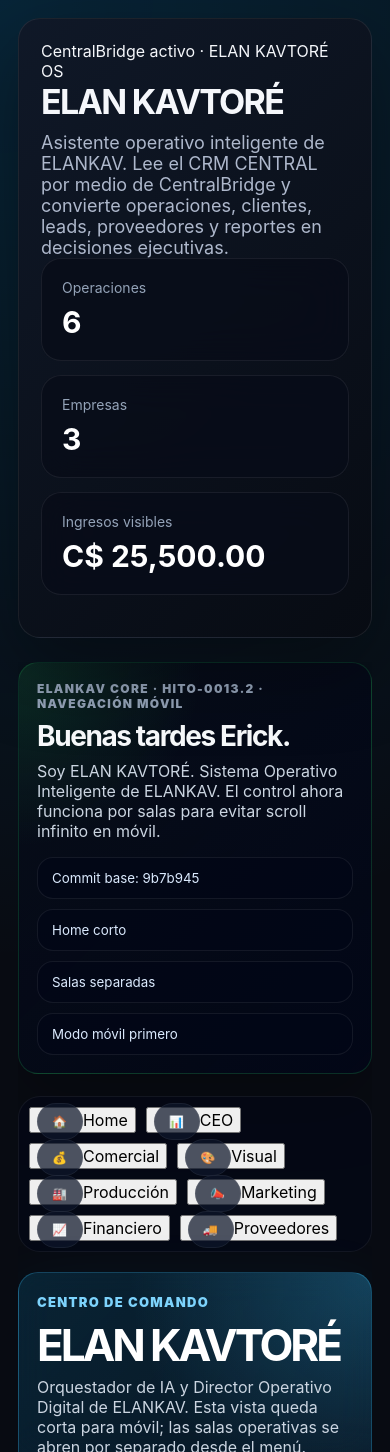
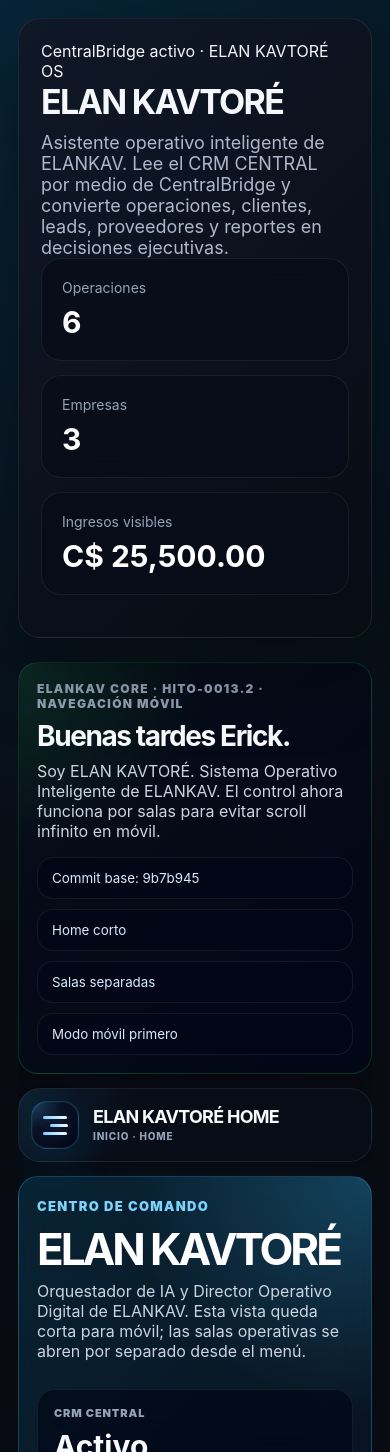
Before and after one commit to elansuministros-oss/elankav-core, a React (Vite) app: page / in a window 390 px wide. Shown: the top 1452 px of the page. Built offline with nearby package versions, Linux system fonts and the light colour scheme.

Commit message:
HITO-0013.3 SIDEBAR MOVIL KAVTORE

```diff
--- a/src/App.css
+++ b/src/App.css
@@ -1218,3 +1218,255 @@ tr:hover td {
     text-align: center;
   }
 }
+
+
+/* =========================================================
+   HITO-0013.3 — ELAN KAVTORÉ SIDEBAR MÓVIL
+   Menú plegable con símbolo ELAN como acceso principal
+   ========================================================= */
+
+.kavtore-app-header {
+  display: flex;
+  align-items: center;
+  gap: 14px;
+  margin-bottom: 20px;
+  padding: 14px;
+  border-radius: 22px;
+  background:
+    radial-gradient(circle at top left, rgba(56, 189, 248, 0.12), transparent 34%),
+    rgba(8, 13, 25, 0.78);
+  border: 1px solid rgba(255, 255, 255, 0.08);
+  backdrop-filter: blur(18px);
+}
+
+.kavtore-logo-menu {
+  position: relative;
+  display: grid;
+  place-items: center;
+  width: 52px;
+  min-width: 52px;
+  height: 52px;
+  padding: 0;
+  border-radius: 18px;
+  border: 1px solid rgba(56, 189, 248, 0.28);
+  background:
+    radial-gradient(circle at top left, rgba(56, 189, 248, 0.26), transparent 42%),
+    linear-gradient(135deg, rgba(15, 23, 42, 0.96), rgba(2, 6, 23, 0.96));
+  box-shadow:
+    0 18px 45px rgba(14, 165, 233, 0.12),
+    inset 0 0 0 1px rgba(255, 255, 255, 0.04);
+}
+
+.kavtore-logo-menu:hover {
+  border-color: rgba(125, 211, 252, 0.62);
+  transform: translateY(-1px);
+}
+
+.kavtore-logo-lines {
+  display: grid;
+  gap: 5px;
+  width: 25px;
+}
+
+.kavtore-logo-lines i {
+  display: block;
+  height: 3px;
+  border-radius: 999px;
+  background: linear-gradient(90deg, #7dd3fc, #f8fafc);
+  box-shadow: 0 0 16px rgba(125, 211, 252, 0.26);
+}
+
+.kavtore-logo-lines i:nth-child(1) {
+  width: 24px;
+}
+
+.kavtore-logo-lines i:nth-child(2) {
+  width: 18px;
+  margin-left: 7px;
+}
+
+.kavtore-logo-lines i:nth-child(3) {
+  width: 24px;
+}
+
+.kavtore-app-title {
+  display: grid;
+  gap: 3px;
+  min-width: 0;
+}
+
+.kavtore-app-title strong {
+  color: #f8fafc;
+  font-size: clamp(18px, 3vw, 24px);
+  line-height: 1.05;
+  letter-spacing: -0.04em;
+}
+
+.kavtore-app-title small {
+  color: #94a3b8;
+  font-size: 12px;
+  font-weight: 800;
+  text-transform: uppercase;
+  letter-spacing: 0.08em;
+}
+
+.kavtore-menu-layer {
+  position: fixed;
+  inset: 0;
+  z-index: 100;
+  display: grid;
+  grid-template-columns: minmax(280px, 360px) 1fr;
+}
+
+.kavtore-menu-backdrop {
+  position: absolute;
+  inset: 0;
+  border: 0;
+  padding: 0;
+  background: rgba(2, 6, 23, 0.66);
+  backdrop-filter: blur(10px);
+}
+
+.kavtore-sidebar {
+  position: relative;
+  z-index: 101;
+  width: min(86vw, 360px);
+  height: 100vh;
+  padding: 18px;
+  overflow-y: auto;
+  background:
+    radial-gradient(circle at top left, rgba(56, 189, 248, 0.16), transparent 34%),
+    linear-gradient(180deg, rgba(8, 13, 25, 0.98), rgba(2, 6, 23, 0.98));
+  border-right: 1px solid rgba(255, 255, 255, 0.08);
+  box-shadow: 30px 0 90px rgba(0, 0, 0, 0.42);
+}
+
+.kavtore-sidebar-head {
+  display: flex;
+  align-items: center;
+  gap: 12px;
+  margin-bottom: 18px;
+  padding-bottom: 16px;
+  border-bottom: 1px solid rgba(255, 255, 255, 0.08);
+}
+
+.kavtore-logo-menu-sidebar {
+  width: 48px;
+  min-width: 48px;
+  height: 48px;
+}
+
+.kavtore-sidebar-head strong {
+  display: block;
+  color: #f8fafc;
+  font-size: 18px;
+  letter-spacing: -0.04em;
+}
+
+.kavtore-sidebar-head small {
+  display: block;
+  margin-top: 3px;
+  color: #94a3b8;
+  font-size: 12px;
+  font-weight: 800;
+  text-transform: uppercase;
+  letter-spacing: 0.08em;
+}
+
+.kavtore-sidebar-list {
+  display: grid;
+  gap: 10px;
+}
+
+.kavtore-sidebar-item {
+  display: grid;
+  grid-template-columns: 38px 1fr;
+  align-items: center;
+  gap: 12px;
+  width: 100%;
+  padding: 13px;
+  border-radius: 17px;
+  border: 1px solid rgba(255, 255, 255, 0.07);
+  background: rgba(15, 23, 42, 0.74);
+  color: #e2e8f0;
+  text-align: left;
+}
+
+.kavtore-sidebar-item:hover,
+.kavtore-sidebar-item-activo {
+  background:
+    radial-gradient(circle at top right, rgba(56, 189, 248, 0.18), transparent 40%),
+    rgba(14, 165, 233, 0.14);
+  border-color: rgba(56, 189, 248, 0.34);
+}
+
+.kavtore-sidebar-item > span {
+  display: grid;
+  place-items: center;
+  width: 38px;
+  height: 38px;
+  border-radius: 14px;
+  background: rgba(2, 6, 23, 0.72);
+  font-size: 19px;
+}
+
+.kavtore-sidebar-item strong {
+  display: block;
+  color: #f8fafc;
+  font-size: 15px;
+  line-height: 1.15;
+}
+
+.kavtore-sidebar-item small {
+  display: block;
+  margin-top: 3px;
+  color: #94a3b8;
+  font-size: 11px;
+  font-weight: 800;
+  text-transform: uppercase;
+  letter-spacing: 0.08em;
+}
+
+@media (min-width: 980px) {
+  .kavtore-app-header {
+    max-width: 100%;
+  }
+}
+
+@media (max-width: 760px) {
+  .kavtore-app-header {
+    position: sticky;
+    top: 10px;
+    z-index: 40;
+    margin-bottom: 14px;
+    padding: 12px;
+  }
+
+  .kavtore-logo-menu {
+    width: 48px;
+    min-width: 48px;
+    height: 48px;
+    border-radius: 16px;
+  }
+
+  .kavtore-app-title strong {
+    font-size: 18px;
+  }
+
+  .kavtore-app-title small {
+    font-size: 10px;
+  }
+
+  .kavtore-menu-layer {
+    grid-template-columns: 1fr;
+  }
+
+  .kavtore-sidebar {
+    width: min(88vw, 340px);
+    padding: 16px;
+  }
+
+  .executive-status-band {
+    margin-bottom: 14px;
+  }
+}
--- a/src/OperacionesCentrales.jsx
+++ b/src/OperacionesCentrales.jsx
@@ -5,6 +5,7 @@ import './App.css';
 
 export default function OperacionesCentrales() {
   const [vistaActiva, setVistaActiva] = useState('home');
+  const [menuAbierto, setMenuAbierto] = useState(false);
 
   const fecha = new Date();
 
@@ -430,19 +431,82 @@ export default function OperacionesCentrales() {
         </div>
       </section>
 
-      <nav className="executive-nav" aria-label="Navegación ELAN KAVTORÉ">
+      <header className="kavtore-app-header">
+        <button
+          type="button"
+          className="kavtore-logo-menu"
+          onClick={() => setMenuAbierto(true)}
+          aria-label="Abrir menú ELAN KAVTORÉ"
+        >
+          <span className="kavtore-logo-lines" aria-hidden="true">
+            <i />
+            <i />
+            <i />
+          </span>
+        </button>
+
+        <div className="kavtore-app-title">
+          <strong>{salaActiva.titulo}</strong>
+          <small>{salaActiva.tipo} · {salaActiva.nombre}</small>
+        </div>
+      </header>
+
+      {menuAbierto && (
+        <div className="kavtore-menu-layer">
+          <button
+            type="button"
+            className="kavtore-menu-backdrop"
+            aria-label="Cerrar menú"
+            onClick={() => setMenuAbierto(false)}
+          />
+
+          <aside className="kavtore-sidebar" aria-label="Menú ELAN KAVTORÉ">
+            <div className="kavtore-sidebar-head">
+              <button
+                type="button"
+                className="kavtore-logo-menu kavtore-logo-menu-sidebar"
+                onClick={() => setMenuAbierto(false)}
+                aria-label="Cerrar menú ELAN KAVTORÉ"
+              >
+                <span className="kavtore-logo-lines" aria-hidden="true">
+                  <i />
+                  <i />
+                  <i />
+                </span>
+              </button>
+
+              <div>
+                <strong>ELAN KAVTORÉ</strong>
+                <small>Sistema Operativo</small>
+              </div>
+            </div>
+
+            <div className="kavtore-sidebar-list">
               {salas.map((sala) => (
                 <button
                   key={sala.id}
                   type="button"
-            onClick={() => setVistaActiva(sala.id)}
-            className={vistaActiva === sala.id ? 'kavtore-nav-activa' : ''}
+                  className={
+                    vistaActiva === sala.id
+                      ? 'kavtore-sidebar-item kavtore-sidebar-item-activo'
+                      : 'kavtore-sidebar-item'
+                  }
+                  onClick={() => {
+                    setVistaActiva(sala.id);
+                    setMenuAbierto(false);
+                  }}
                 >
                   <span>{sala.icono}</span>
-            {sala.nombre}
+                  <div>
+                    <strong>{sala.nombre}</strong>
+                    <small>{sala.tipo}</small>
+                  </div>
                 </button>
               ))}
-      </nav>
+            </div>
+          </aside>
+        </div>
+      )}
 
       {vistaActiva === 'home' ? renderHome() : renderSala()}
     </main>
```
Lines whose indentation alone changed are shown as unchanged.
